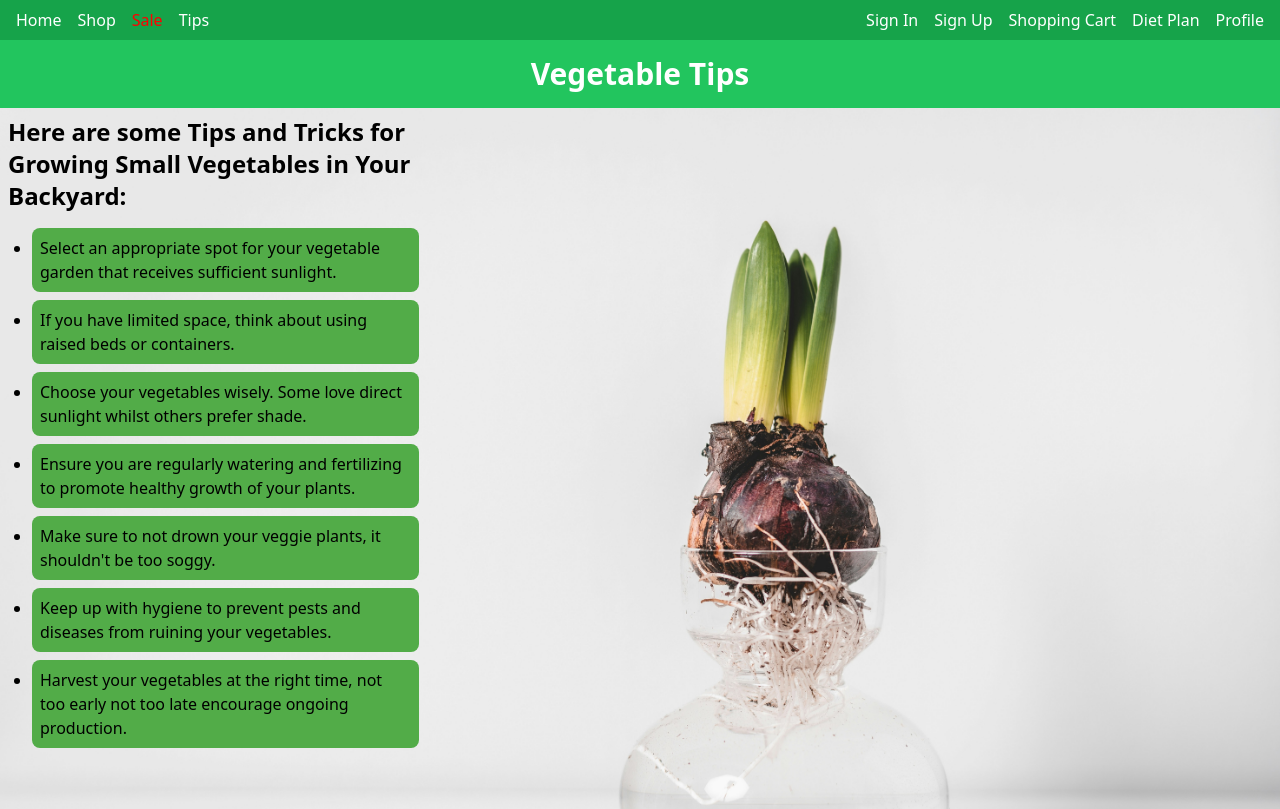
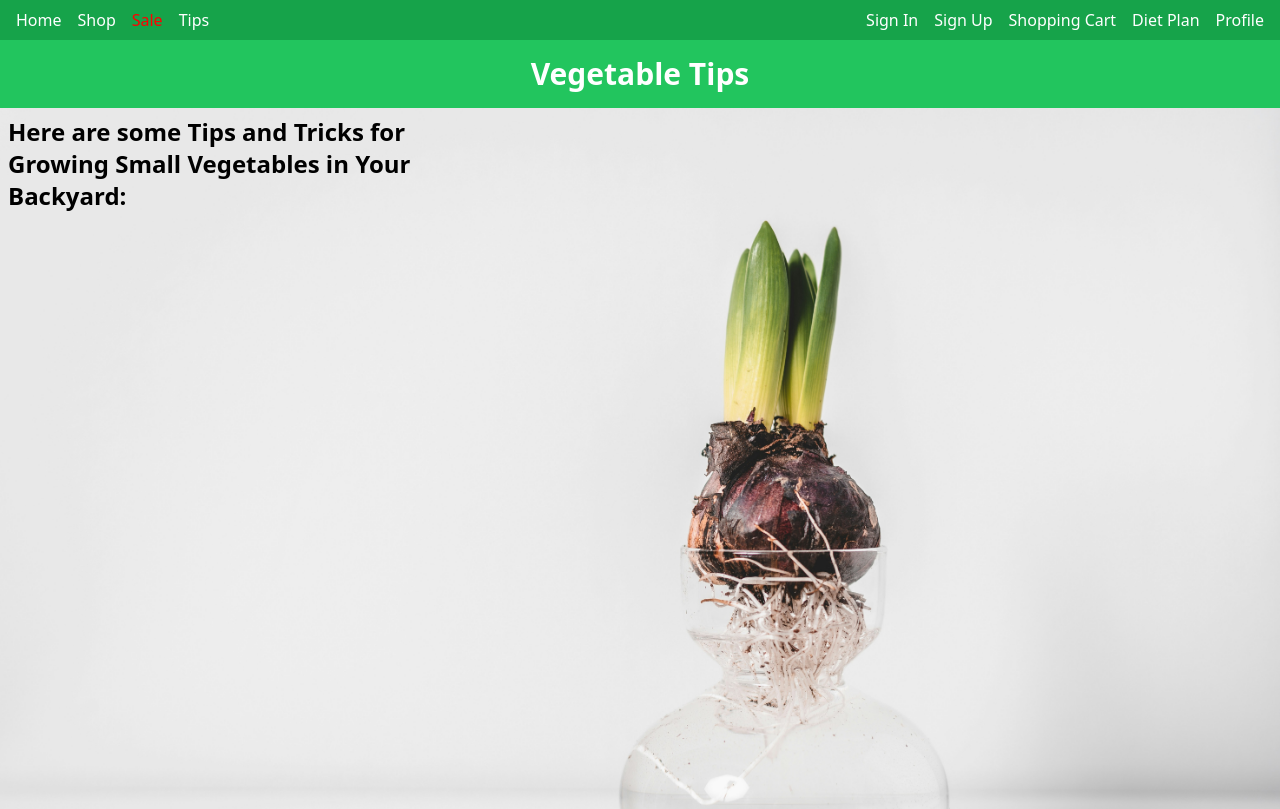
Before and after one commit to Thomas-Saleh/SOIL-Web-App, a React (Create React App) app in the folder s4006031-s3928350-a2/React/: page /vegetable-tips in a window 1280 px wide. Shown: the top 809 px of the page. Built offline with nearby package versions, Linux system fonts and the light colour scheme.

Commit message:
test commit

```diff
--- a/s4006031-s3928350-a2/React/src/pages/VegetableTips.js
+++ b/s4006031-s3928350-a2/React/src/pages/VegetableTips.js
@@ -11,13 +11,7 @@ function VegetableTips() {
       <div className="tips-overlay w-1/3 text-black">
         <h2 className="text-2xl font-semibold mb-4">Here are some Tips and Tricks for Growing Small Vegetables in Your Backyard:</h2>
         <ul className="list-disc pl-6">
-          <li>Select an appropriate spot for your vegetable garden that receives sufficient sunlight.</li>
-          <li>If you have limited space, think about using raised beds or containers.</li>
-          <li>Choose your vegetables wisely. Some love direct sunlight whilst others prefer shade.</li>
-          <li>Ensure you are regularly watering and fertilizing to promote healthy growth of your plants.</li>
-          <li>Make sure to not drown your veggie plants, it shouldn't be too soggy.</li>
-          <li>Keep up with hygiene to prevent pests and diseases from ruining your vegetables.</li>
-          <li>Harvest your vegetables at the right time, not too early not too late encourage ongoing production.</li>
+
         </ul>
       </div>
     </div>
```
